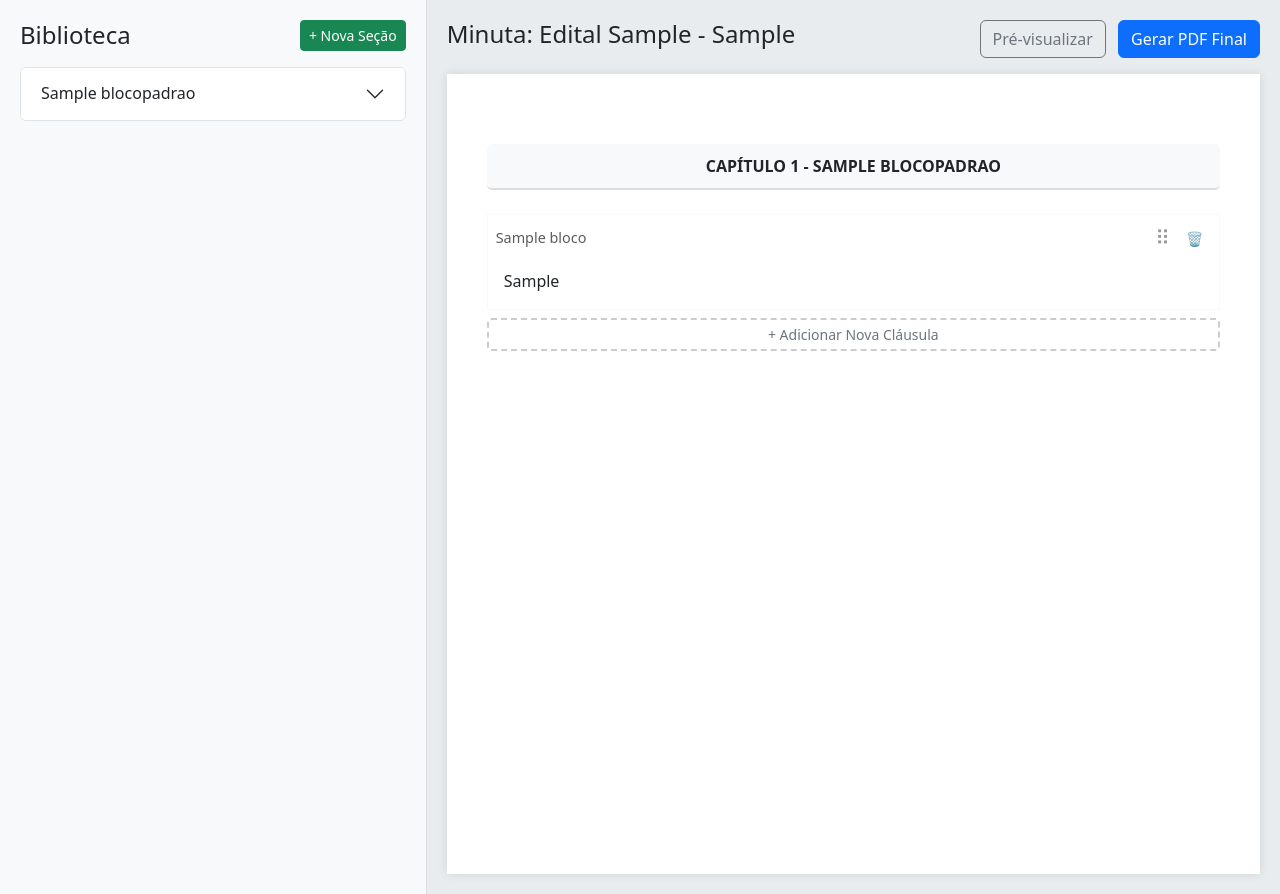
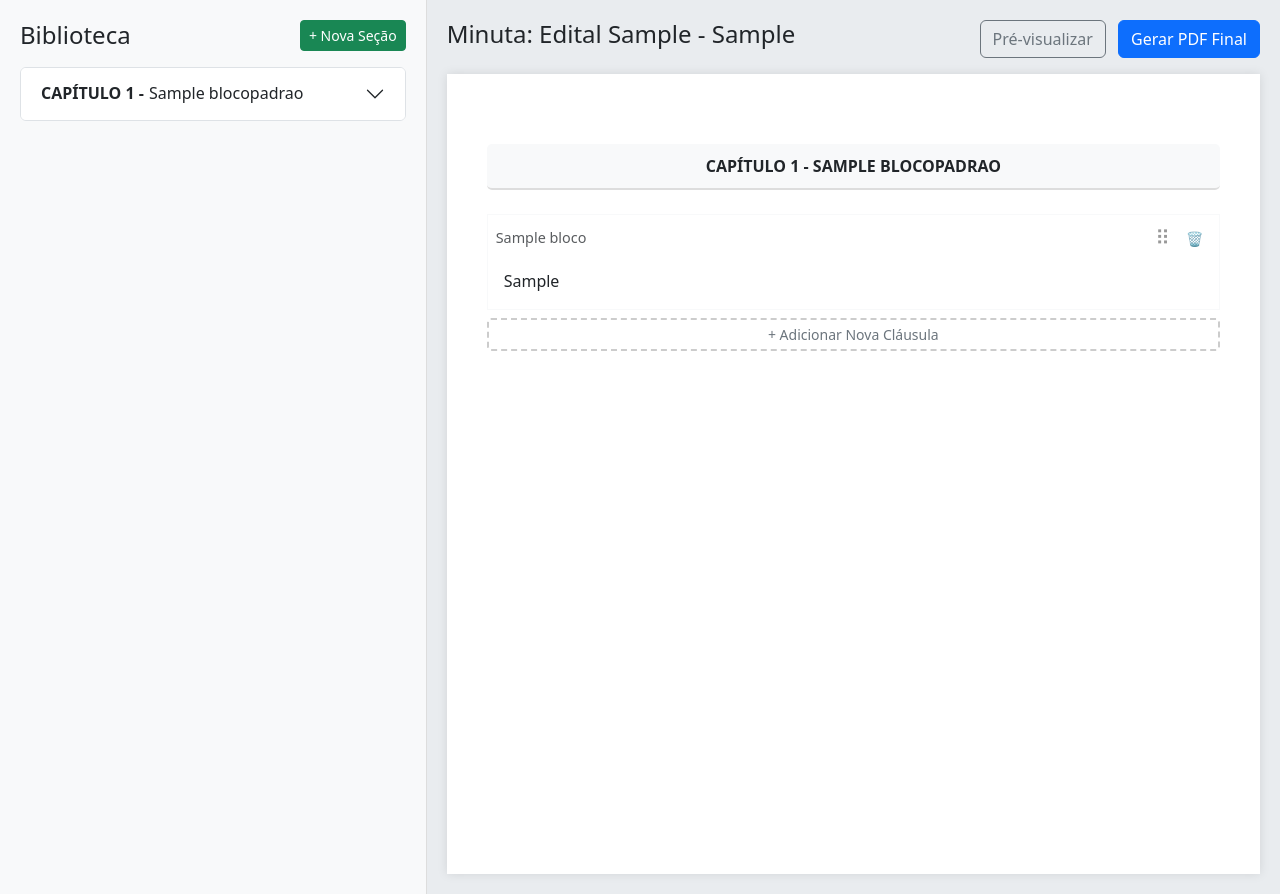
Before and after one commit to IsaacLusca/AutoMinuta_V1.0, a Django app: template gerador_avancado/templates/gerador_avancado/editar_minuta.html in a window 1280 px wide. Run offline with Django 5.2, Linux system fonts and the light colour scheme; tables that the repository leaves empty hold one stand-in row (values such as "Sample post"); the template is opened without the code that fills it: values that come from a table or form of the project are taken from there, most other values are stand-ins (such as "Sample title", 1, 10 or a date in 2020); some libraries are stand-ins or nearby versions.

Commit message:
style: limpeza no bancos, adicionando numeração de capitulo e seção via CSS

```diff
--- a/gerador_avancado/templates/gerador_avancado/editar_minuta.html
+++ b/gerador_avancado/templates/gerador_avancado/editar_minuta.html
@@ -47,6 +47,31 @@
         .handle:hover { color: #333; }
 
         .capitulo-fixo { background-color: #f8f9fa; padding: 10px; border-radius: 5px; border-bottom: 2px solid #ddd; }
+
+        #accordionBiblioteca {
+            counter-reset: capitulo_bib;
+        }
+
+        #accordionBiblioteca .accordion-button {
+            counter-increment: capitulo_bib;
+        }
+        #accordionBiblioteca .accordion-button::before {
+            content: "CAPÍTULO " counter(capitulo_bib) " - ";
+            font-weight: bold;
+            margin-right: 5px;
+        }
+
+        #accordionBiblioteca .accordion-item {
+            counter-reset: secao_bib;
+        }
+
+        .titulo-secao-bib {
+            counter-increment: secao_bib;
+        }
+        .titulo-secao-bib::before {
+            content: "Seção " counter(secao_bib, upper-roman) " - ";
+            font-weight: bold;
+        }
     </style>
 </head>
 <body>
@@ -75,7 +100,8 @@
                             <ul class="list-group list-group-flush">
                                 {% for secao in capitulo.sub_blocos.all %}
                                 <li class="list-group-item d-flex justify-content-between align-items-center">
-                                    {{ secao.titulo }}
+                                    <span class="titulo-secao-bib">{{ secao.titulo }}</span>
+
                                     <button class="btn btn-sm btn-outline-success" onclick="adicionarBloco({{ minuta.id }}, {{ secao.id }})">+</button>
                                 </li>
                                 {% endfor %}
```
